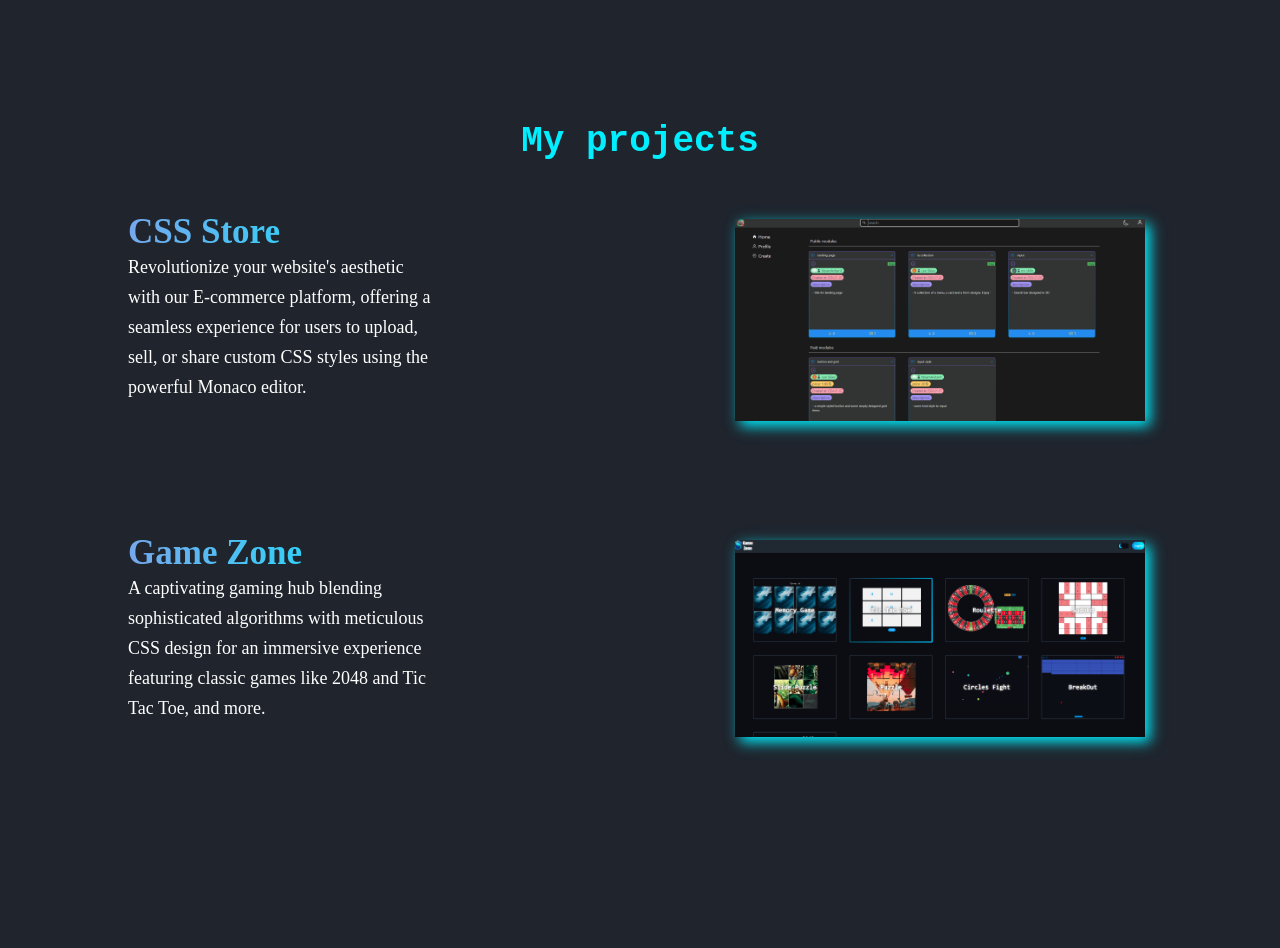
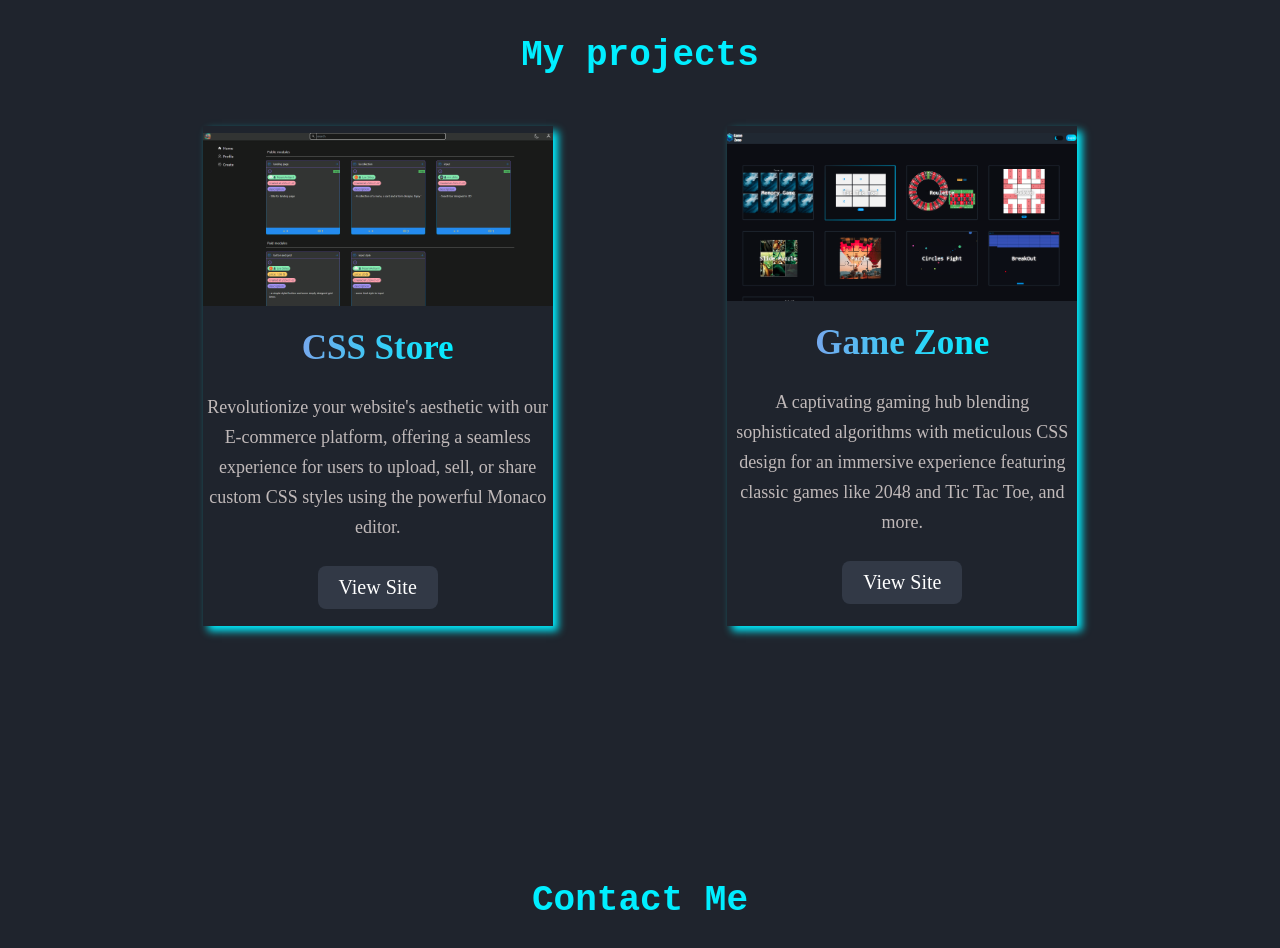
Before and after one commit to NoamAvitan1/portfolio, a React (Vite) app in the folder vite-project/: page / in a window 1280 px wide. Shown: the part 1620-2568 px from the top of the page. Built offline with nearby package versions, Linux system fonts and the light colour scheme.

Commit message:
new style for projects

```diff
--- a/vite-project/src/About.css
+++ b/vite-project/src/About.css
@@ -1,5 +1,5 @@
 .About{
-    height: 830px;
+    height: 700px;
     width: 100%;
     display: flex;
     flex-direction: column;
@@ -67,7 +67,7 @@
         line-height: 20px;
         font-size: 15px;
         width: 520px;
-        text-align: center;
+        /* text-align: center; */
     }
     .about-data{
         justify-content: center;
--- a/vite-project/src/Projects.css
+++ b/vite-project/src/Projects.css
@@ -1,5 +1,5 @@
 .Projects {
-  height: 850px;
+  height: 900px;
   width: 100%;
   display: flex;
   flex-direction: column;
@@ -18,18 +18,31 @@
 .Projects .data{
     width: 70%;
     display: flex;
-    flex-direction: column;
+    flex-direction: row;
+    justify-content: space-evenly;
     gap: 100px;
 }
 
 .Projects .site{
     display: flex;
     justify-content: space-between;
-    /* align-items: center; */
+    flex-direction: column-reverse;
+    align-items: center;
+    text-align: center;
+    box-shadow: 5px 5px 8px var(--main-color);
+    height: 500px;
+    width: 350px;
+    gap: 10px;
+    transition-duration: 0.3s;
 }
 
 .Projects .about{
-    width: 30%;
+    width: 100%;
+    display: flex;
+    flex-direction: column;
+    align-items: center;
+    gap: 20px;
+    height: 100%;
 }
 
 .Projects .name{
@@ -42,28 +55,47 @@
 .Projects .information{
     font-size: 18px;
     line-height: 30px;
-    color: var(--text-color);
+    text-align: center;
+    color: var(--second-text-color);
+    padding: 4px;
 }
 
 .Projects .link{
-    width: 40%;
+    width: 100%;
 }
 
 .Projects .image{
-    width: 100%;
     box-shadow: 5px 5px 13px var(--main-color);
     transition-duration: 0.4s;
+    width: 100%;
+    box-shadow:none;
     cursor: pointer;
 }
-
 
 .Projects .image:hover{
     transform: scale(1.1);
     transition-duration: 0.4s;
 }
 
+.Projects .site:hover{
+    transform: translateY(-30px);
+    transition-duration: 0.3s;
+}
+
+.Projects .image:hover{
+    transform: scale(1);
+}
+
+
 .button-link{
-    display: none;
+    display: block;
+    text-decoration: unset;
+    color: var(--text-color);
+    background-color: var(--second-bg-color);
+    width: 100px;
+    padding: 10px;
+    border-radius: 8px;
+    font-size: 20px;
 }
 
 
@@ -80,70 +112,8 @@
     .Projects .data{
         width: 90%;
     }
-    .Projects .about{
-        width: 40%;
-    }
+
 }
-
-
-@media (width < 1000px){
-    .Projects .site{
-        flex-direction: column-reverse;
-        align-items: center;
-        text-align: center;
-        box-shadow: 5px 5px 8px var(--main-color);
-        height: 500px;
-        width: 400px;
-        gap: 10px;
-        transition-duration: 0.3s;
-    }
-    .Projects .site:hover{
-        transform: translateY(-30px);
-        transition-duration: 0.3s;
-    }
-    .Projects .information{
-        /* display: none; */
-        text-align: center;
-        color: var(--second-text-color);
-        padding: 4px;
-    }
-
-    .Projects .link{
-        width: 100%;
-    }
-
-    .Projects .image{
-        width: 100%;
-        box-shadow:none;
-        cursor: pointer;
-        opacity: 0.5;
-    }
-    .Projects .image:hover{
-        transform: scale(1);
-    }
-    .Projects .data{
-        flex-direction: row;
-    }
-    .Projects .about{
-        width: 100%;
-        display: flex;
-        flex-direction: column;
-        align-items: center;
-        gap: 20px;
-        height: 100%;
-    }
-    .button-link{
-        display: block;
-        text-decoration: unset;
-        color: var(--text-color);
-        background-color: var(--second-bg-color);
-        width: 100px;
-        padding: 10px;
-        border-radius: 8px;
-        font-size: 20px;
-    }
-}
-
 
 @media (width < 760px){
     .Projects .data{
@@ -152,6 +122,19 @@
     }
 
     .Projects{
-        height: 1200px;
+        height: 1300px;
     }
 }
+
+
+@media (width < 450px){
+    .Projects .site{
+        width: 370px;
+    }
+}
+
+@media (width < 410px){
+    .Projects .site{
+        width: 340px;
+    }
+}
```
